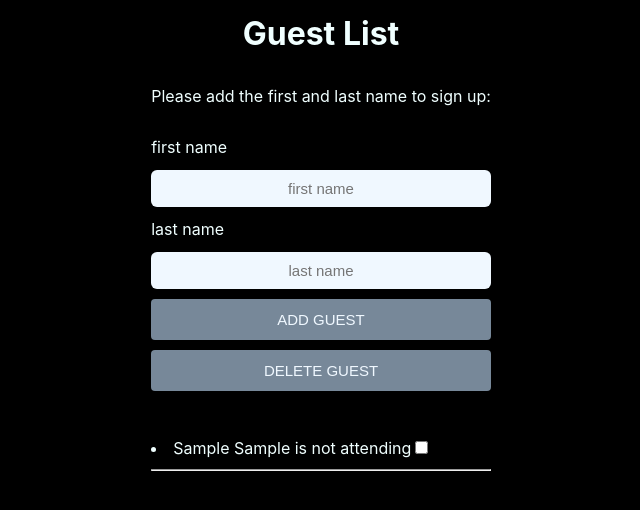
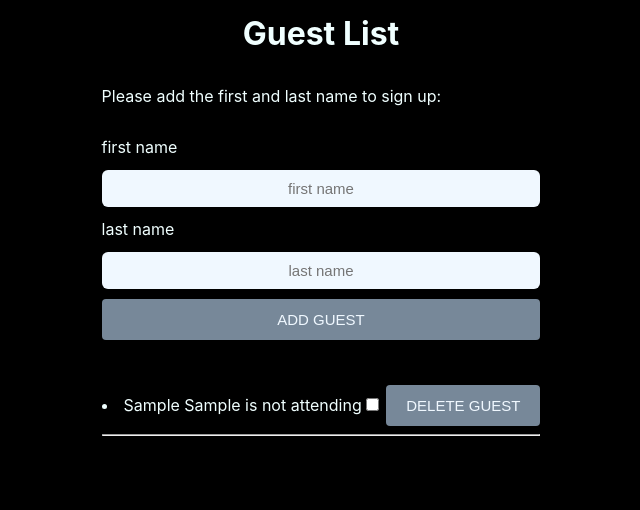
Before and after one commit to BettySosterics/react-guest-list-app, a React app: page / in a window 1280 px wide. Both pictures are taken after typing "Sample", "Sample" into the empty fields and a click on the button "ADD GUEST". Shown: the top 510 px of the page, without its empty margins (319-959 px from the left). Built offline with nearby package versions, Linux system fonts and the light colour scheme.

Commit message:
Add delete button to each added guest

```diff
--- a/src/AppTest.js
+++ b/src/AppTest.js
@@ -28,17 +28,16 @@ export default function AppTest() {
     // setId();
   };
 
+  const clickDeleteGuest = (index) => {
+    const updatedGuests = guests.filter((guest) => guest.id !== index);
+    setGuests(updatedGuests);
+  };
+
   const changeAttendingStatus = (index) => {
     const updateAttending = [...guests];
     updateAttending[index].attending = !updateAttending[index].attending;
     setGuests(updateAttending);
   };
-
-  // const handleCheckBox = (index) => {
-  //   const updateAttending = [...guests];
-  //   updateAttending[index].attending = !updateAttending[index].attending;
-  //   setGuests(updateAttending);
-  // };
 
   const handleEnter = (e) => {
     if (e.key === 'Enter') {
@@ -76,16 +75,6 @@ export default function AppTest() {
           <button className={styles.button} onClick={addGuest}>
             ADD GUEST
           </button>
-          <button
-            className={styles.button}
-            onClick={() => {
-              const newGuests = [...guests];
-              newGuests.pop();
-              setGuests(newGuests);
-            }}
-          >
-            DELETE GUEST
-          </button>
           <br />
         </form>
 
@@ -107,6 +96,14 @@ export default function AppTest() {
                   changeAttendingStatus(index);
                 }}
               />{' '}
+              <button
+                className={styles.button}
+                onClick={() => {
+                  clickDeleteGuest(guest.id);
+                }}
+              >
+                DELETE GUEST
+              </button>
               <hr />
             </li>
           ))}
```
